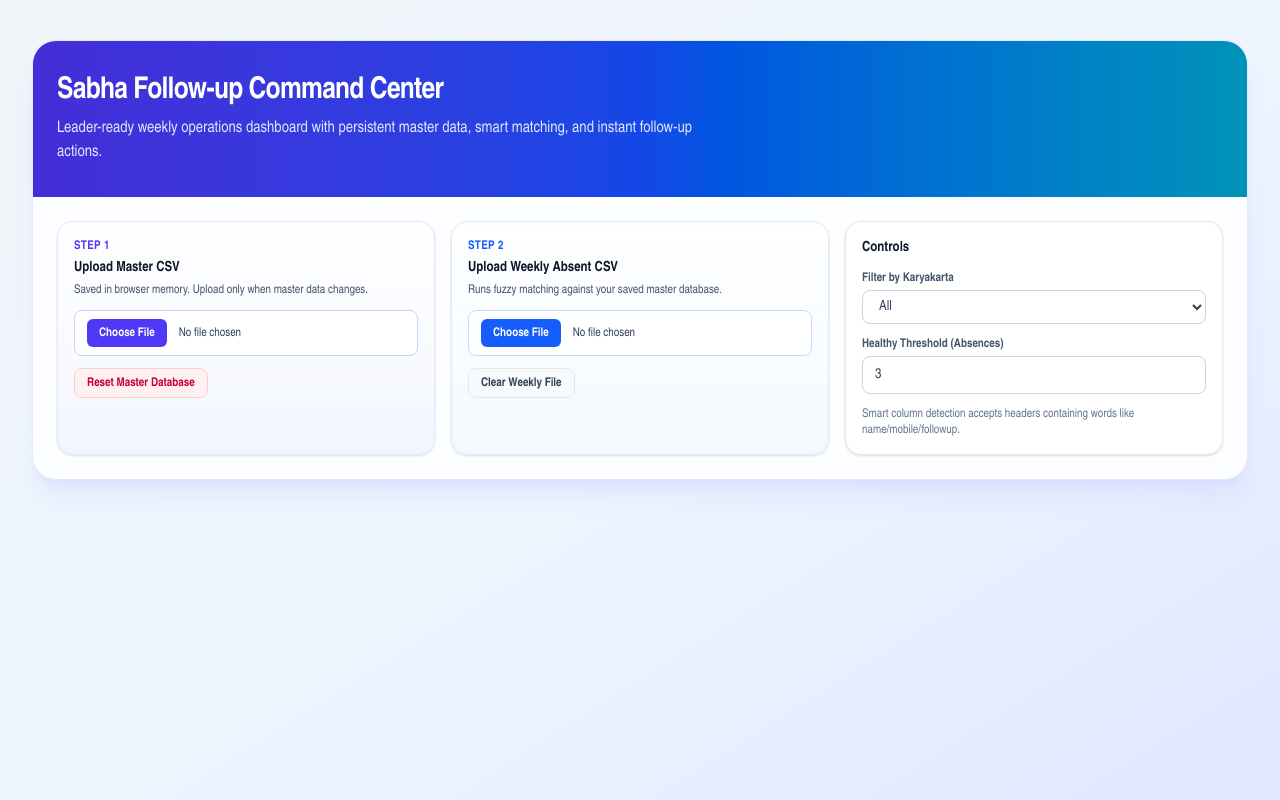
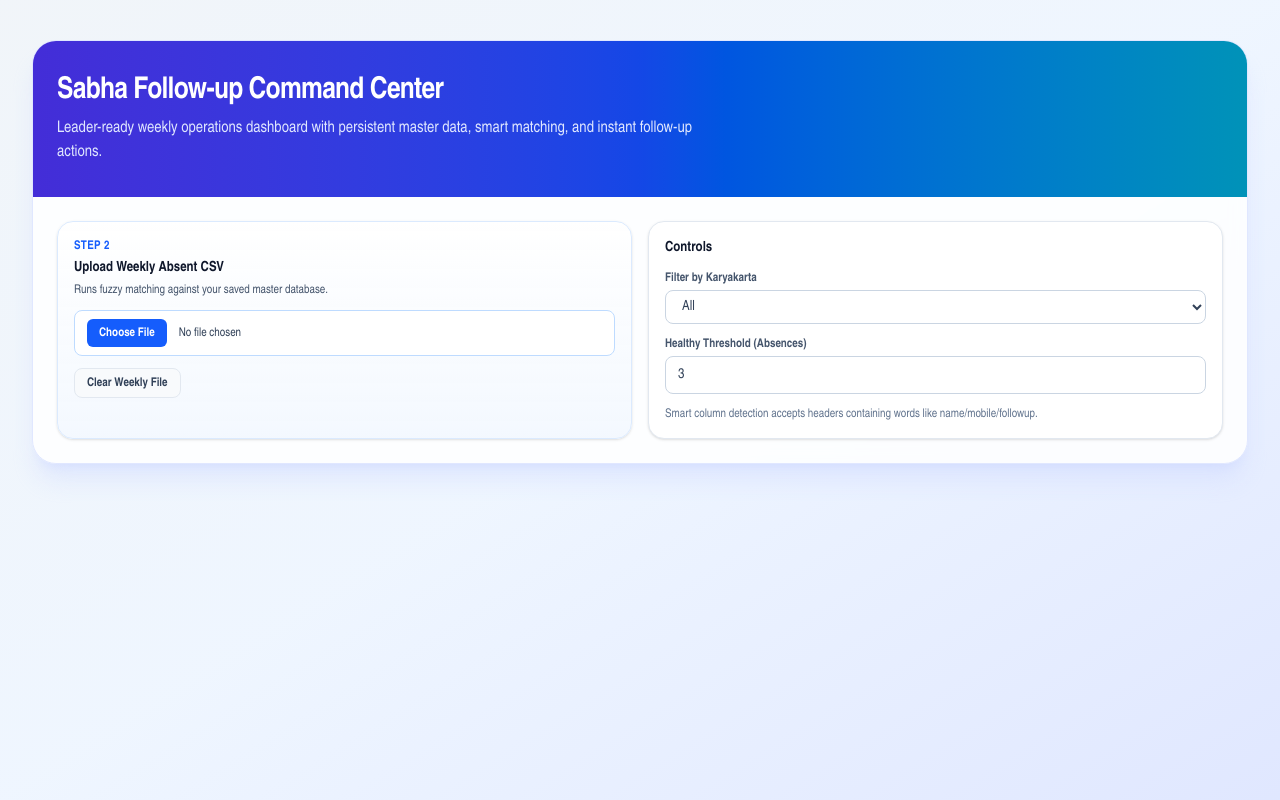
Before and after one commit to AksharBrahm369/sampark-nextjs, a Next.js app: page / in a window 1280 px wide. Built offline with nearby package versions, Linux system fonts and the light colour scheme.

Commit message:
Permanently hide Master CSV upload - run on absent data only

```diff
--- a/app/page.js
+++ b/app/page.js
@@ -519,9 +519,9 @@ export default function HomePage() {
             </p>
           </div>
 
-          <div className="grid gap-4 p-5 sm:grid-cols-2 sm:p-6 lg:grid-cols-3">
-            <div className="rounded-2xl border border-indigo-100 bg-linear-to-b from-white to-indigo-50/70 p-4 shadow-sm">
-              <p className="text-xs font-semibold uppercase tracking-wide text-indigo-600">Step 1</p>
+          <div className="grid gap-4 p-5 sm:p-6 sm:grid-cols-2 lg:grid-cols-2">
+            <div className="hidden rounded-2xl border border-indigo-100 bg-linear-to-b from-white to-indigo-50/70 p-4 shadow-sm">
+                <p className="text-xs font-semibold uppercase tracking-wide text-indigo-600">Step 1</p>
               <h2 className="mt-1 text-sm font-bold text-slate-900">Upload Master CSV</h2>
               <p className="mt-1 text-xs text-slate-600">Saved in browser memory. Upload only when master data changes.</p>
               <input
```
